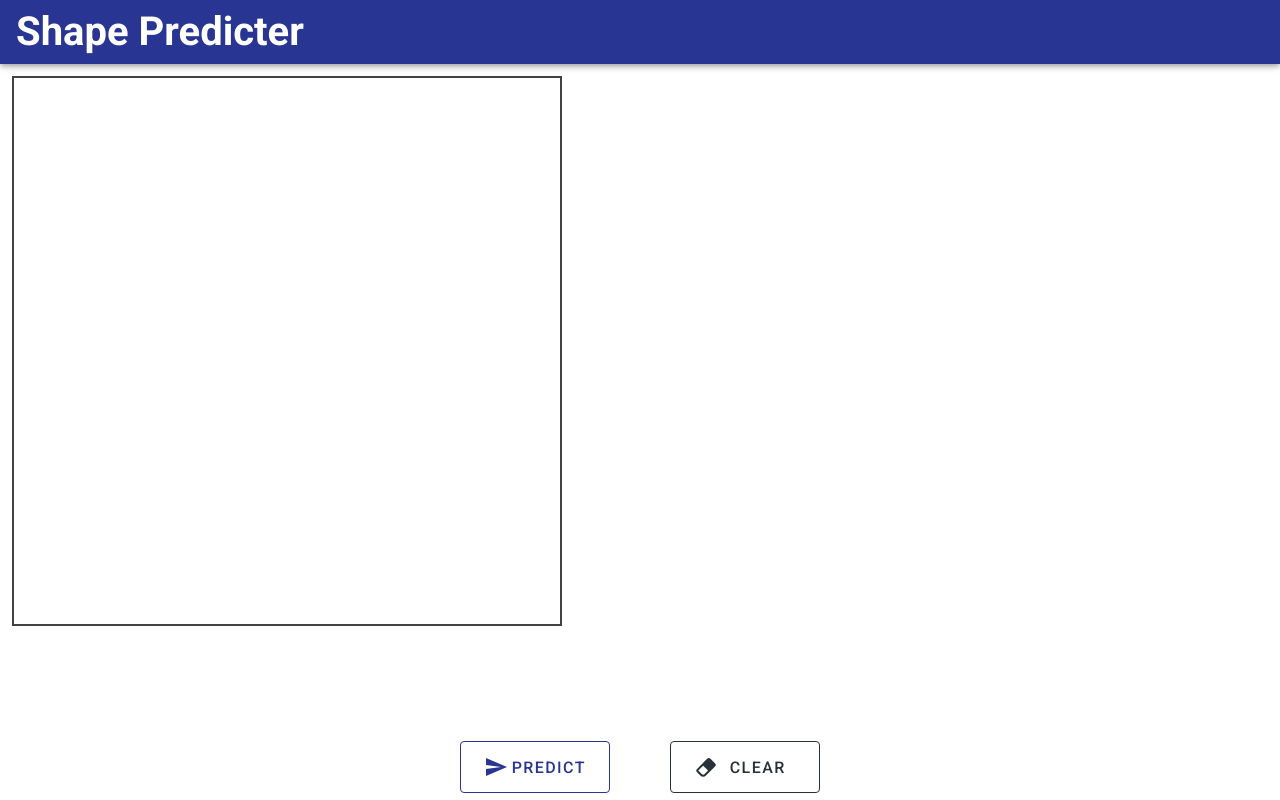
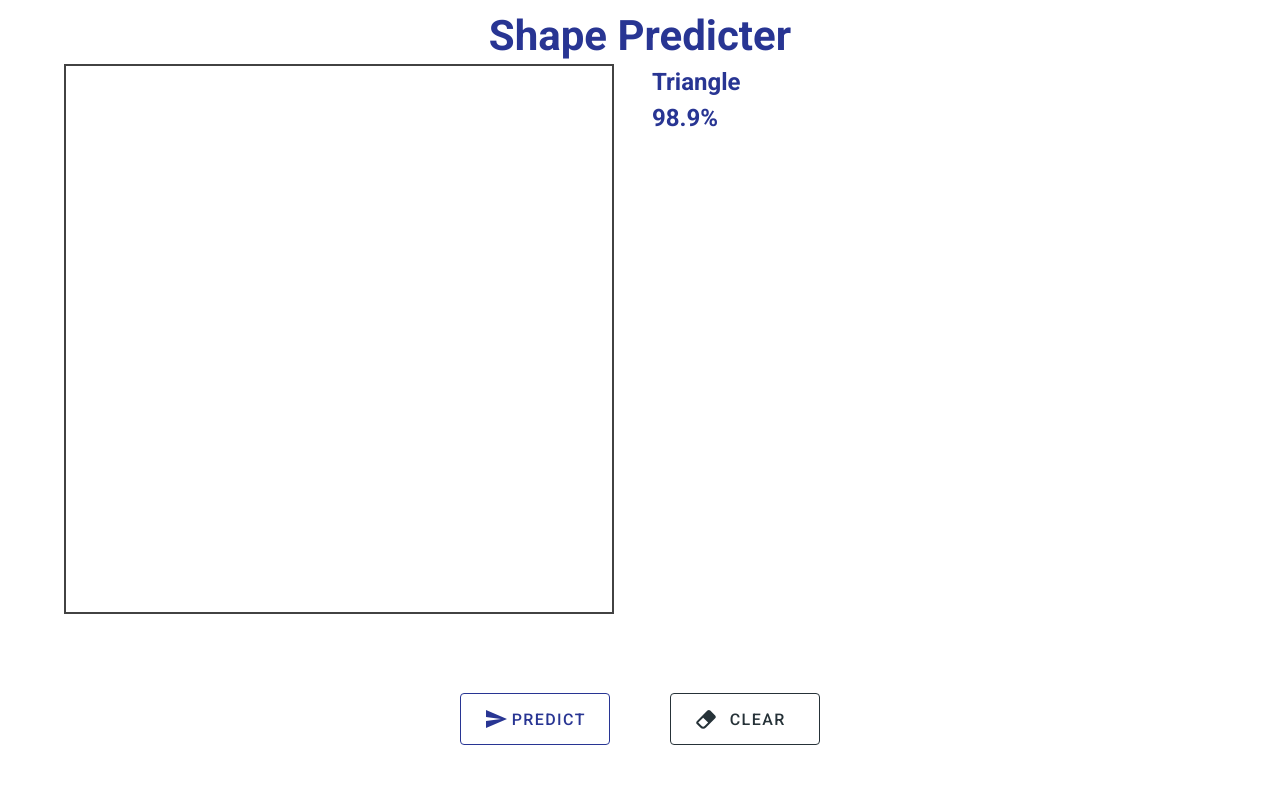
Before and after one commit to DTreshy/shape-predicter, a Vue app: page / in a window 1280 px wide. Shown: the top 800 px of the page. Built offline with nearby package versions, Linux system fonts and the light colour scheme.

Commit message:
further appereance changes

```diff
--- a/package.json
+++ b/package.json
@@ -23,7 +23,7 @@
     "@vue/cli-service": "~4.5.0",
     "axios": "^0.18.0",
     "babel-eslint": "^10.1.0",
-    "eslint": "^6.7.2",
+    "eslint": "^6.8.0",
     "eslint-plugin-vue": "^6.2.2",
     "sass": "^1.19.0",
     "sass-loader": "^8.0.0",
--- a/src/App.vue
+++ b/src/App.vue
@@ -1,22 +1,24 @@
 <template>
   <v-app>
-    <v-app-bar app color="primary">
-      <div class="d-flex align-center">
-        <h1> Shape Predicter </h1>
+    <v-app-bar color="white" class="v-app-bar--hide-shadow">
+      <div class="ma-auto">
+        <h1 class="primarycolor"> Shape Predicter </h1>
       </div>
     </v-app-bar>
-    <v-main>
-      <v-col>
-        <Canvas/>
-      </v-col>
-      <v-col>
+    <v-main class="margin">
         <v-row>
-          <h2> {{ prediction }} </h2>
+            <v-col>
+              <Canvas/>
+            </v-col>
+            <v-col class="flex-column align">
+              <v-row class="primarycolor ma-auto">
+                <h2 class="automargin"> {{ prediction }} </h2>
+              </v-row>
+              <v-row class="primarycolor ma-auto">
+                <h2 class="automargin"> {{ probability }} </h2>
+              </v-row>
+            </v-col>
         </v-row>
-        <v-row>
-          <h2> {{ probability }} </h2>
-        </v-row>
-      </v-col>
       <v-container id="buttonContainer">
         <PredictButton/>
         <ClearButton/>
@@ -66,13 +68,17 @@ export default {
 </script>
 
 <style>
+.margin{
+  margin: auto 5%
+}
   #buttonContainer{
     text-align: center;
   }
   h1{
-    color: white;
-    font-size: 40px;
-    margin-right: 10px;
+    font-size: 42px;
+  }
+  .primarycolor{
+    color: #283593;
   }
   .button{
     margin: 60px 30px 60px 30px
--- a/src/store/index.js
+++ b/src/store/index.js
@@ -5,8 +5,8 @@ Vue.use(Vuex)
 
 export default new Vuex.Store({
   state: {
-    prediction: '',
-    probability: '',
+    prediction: 'Triangle',
+    probability: '98.9%',
   },
   mutations: {
     setResponse(state, payload) {
```
Also changed, not shown: 1 other file (tests, documents, lock files or other folders).
